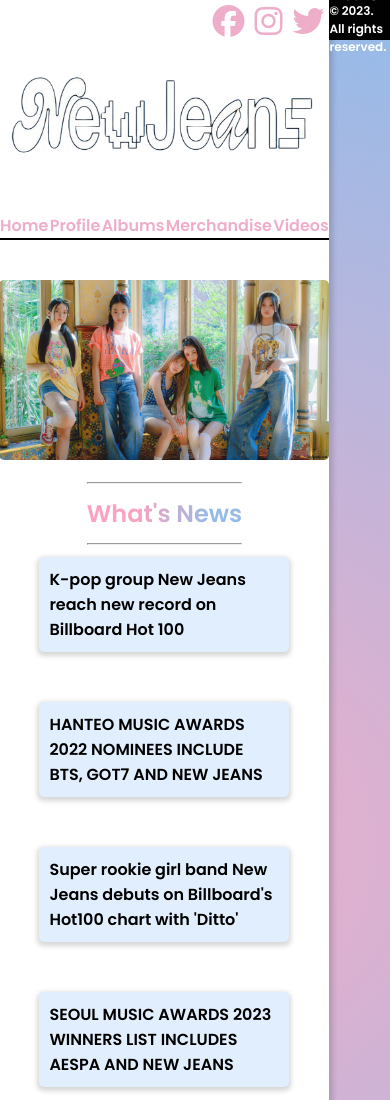
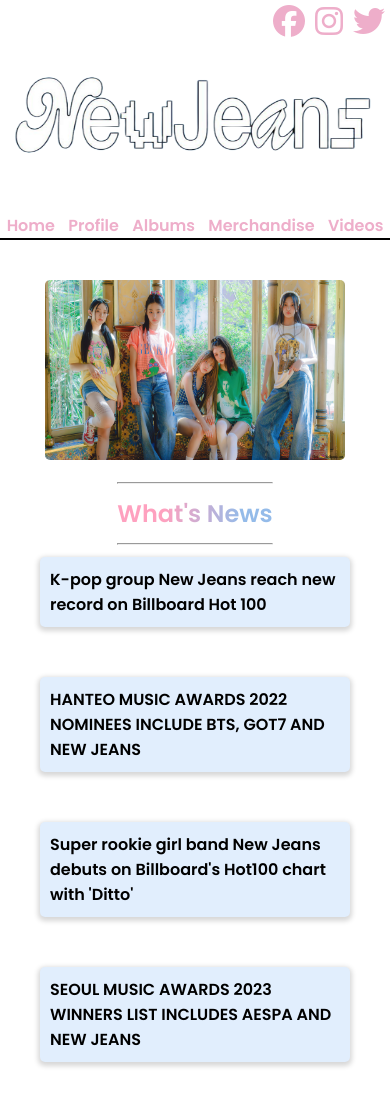
Before and after one commit to SIXKY666/newjeanproj, a plain HTML site: page index.html in a window 390 px wide. Shown: the top 1100 px of the page. Drawn offline with Linux system fonts and the light colour scheme.

Commit message:
new branch

```diff
--- a/css/style.css
+++ b/css/style.css
@@ -41,7 +41,7 @@ li a {
     margin-bottom: 200px;
 }
 
-.logo{
+.logo {
     padding: 0px;
     width: 100%;
     max-width: 500px;
@@ -133,6 +133,7 @@ li a:hover {
     margin-bottom: 50px;
     justify-content: center;
     justify-items: center;
+    animation: slide-top 1s;
 }
 
 img {
@@ -149,7 +150,7 @@ img {
     display: flex;
     justify-content: center;
     align-items: center;
-    position: fixed;
+    position: static;
     bottom: 0;
     width: 100%;
     height: 80px;
@@ -165,7 +166,7 @@ img {
     margin: 0 40px 50px 40px;
     display: grid;
     row-gap: 50px;
-    grid-template-columns: repeat(auto-fill, minmax(250px, 300px));
+    grid-template-columns: repeat(auto-fill, minmax(300px, 350px));
     justify-content: space-evenly;
 
 }
@@ -183,7 +184,7 @@ img {
     animation: slide-top 1s;
 }
 
-.sm{
+.sm {
     display: flex;
     justify-content: center;
     justify-items: center;
@@ -306,7 +307,8 @@ iframe {
     box-shadow: 0px 0px 5px 2px rgba(0, 0, 0, 0.16);
     -webkit-box-shadow: 0px 2px 5px 2px rgba(0, 0, 0, 0.16);
     -moz-box-shadow: 0px 0px 5px 2px rgba(0, 0, 0, 0.16);
-    animation: slide-top 1s;;
+    animation: slide-top 1s;
+    ;
 }
 
 .album-display div img {
@@ -463,7 +465,7 @@ iframe {
 
     img {
         padding: 0px;
-        max-width: 100%;
+        max-width: 300px;
         height: 180px;
         justify-content: center;
         border-radius: 5px;
@@ -473,6 +475,7 @@ iframe {
     .content {
         width: 100%;
         height: 100%;
+        margin-bottom: 20px;
     }
 
     .headertext h1 {
@@ -515,6 +518,10 @@ iframe {
         margin-bottom: 15px;
     }
 
+    .sm a {
+        padding: 5px 40px 5px 40px;
+    }
+
     .card-wrapper {
         margin-left: 15px;
         margin-right: 15px;
```
Also changed, not shown: index.html (renamed from views/index.html, +2 -15 lines), album.html (renamed from views/album.html), profile.html (renamed from views/profile.html).
